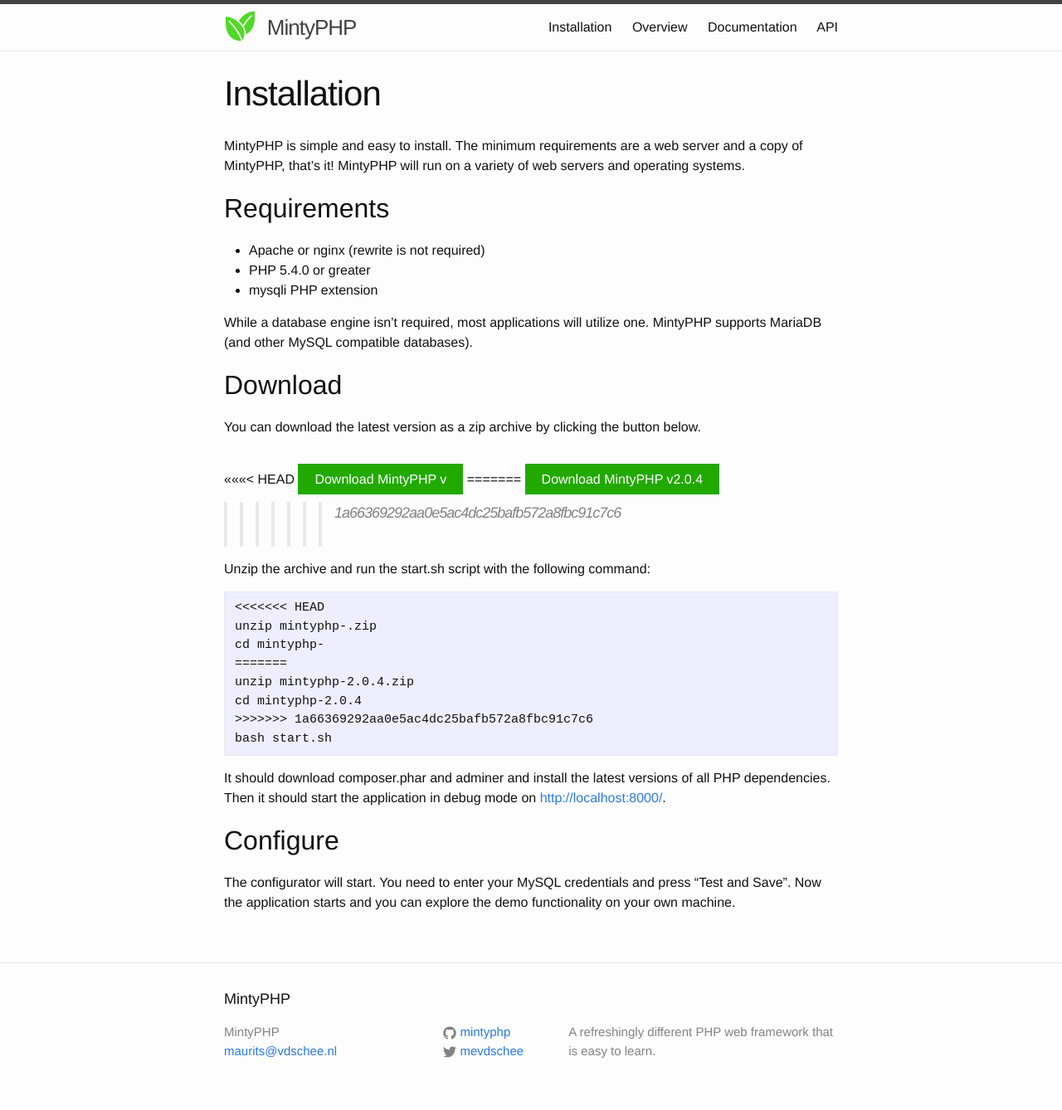
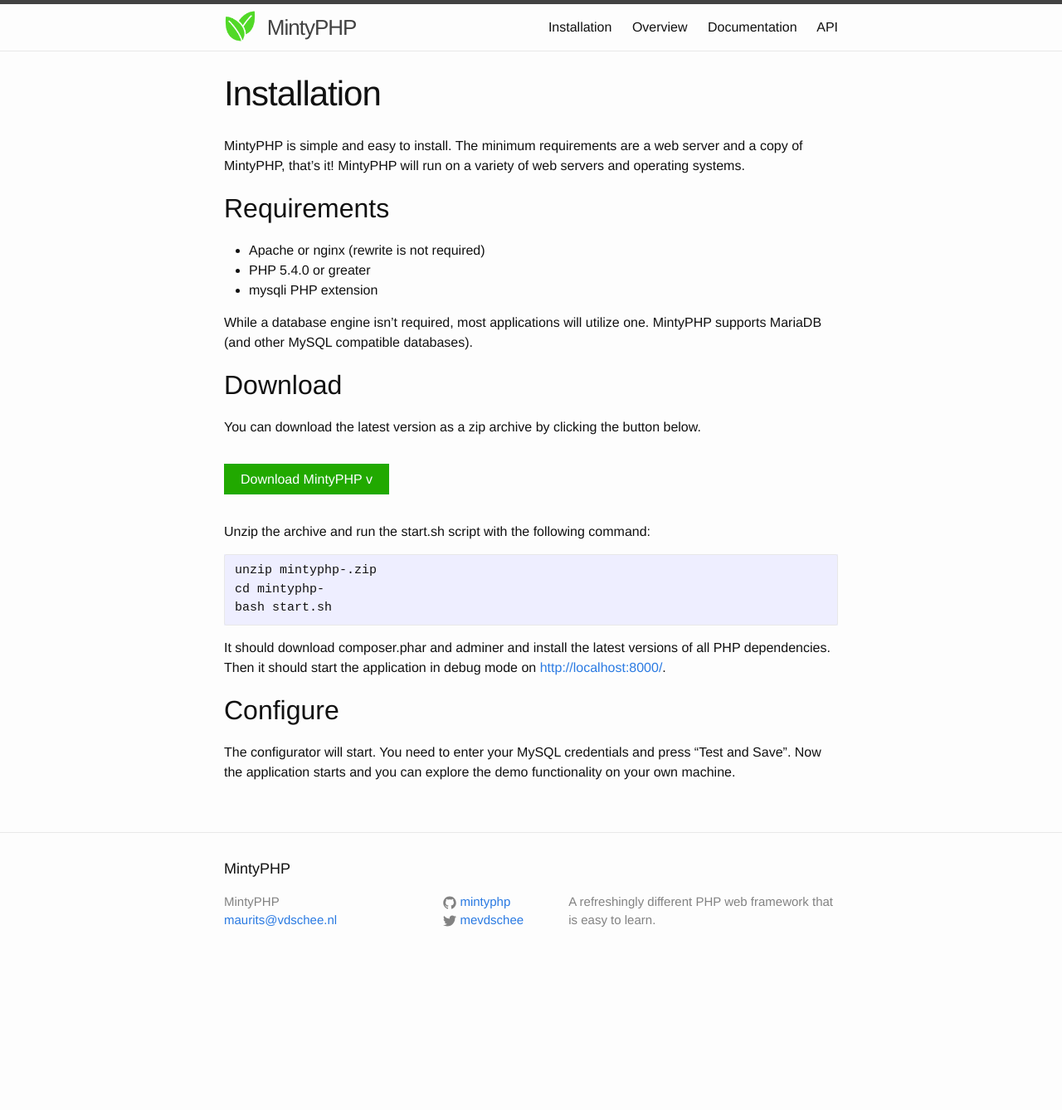
Before and after one commit to mintyphp/mintyphp.github.io, a Jekyll site: the page built from 01-installation.md, in a window 1280 px wide. Shown: the whole page at 83% size. Built offline with Jekyll 4.4.1, drawn with Linux system fonts in a browser that asks for light colours; after the commit the page ends 1181 px from its top, so only the background shows below that.

Commit message:
update latest

````diff
--- a/01-installation.md
+++ b/01-installation.md
@@ -23,24 +23,15 @@ MintyPHP supports MariaDB (and other MySQL compatible databases).
 You can download the latest version as a zip archive by clicking the button below.
 
 <br>
-<<<<<<< HEAD
 <a href='http://github.com/mintyphp/mintyphp/archive/v.zip' style="text-decoration: none; color: white; background-color: #21a900; padding: 10px 20px;">Download MintyPHP v</a>
-=======
-<a href='http://github.com/mintyphp/mintyphp/archive/v2.0.4.zip' style="text-decoration: none; color: white; background-color: #21a900; padding: 10px 20px;">Download MintyPHP v2.0.4</a>
->>>>>>> 1a66369292aa0e5ac4dc25bafb572a8fbc91c7c6
 <br>
 <br>
 
 Unzip the archive and run the start.sh script with the following command:
 
 ```
-<<<<<<< HEAD
 unzip mintyphp-.zip
 cd mintyphp-
-=======
-unzip mintyphp-2.0.4.zip
-cd mintyphp-2.0.4
->>>>>>> 1a66369292aa0e5ac4dc25bafb572a8fbc91c7c6
 bash start.sh
 ```
 
````
Also changed, not shown: 1 other file.
